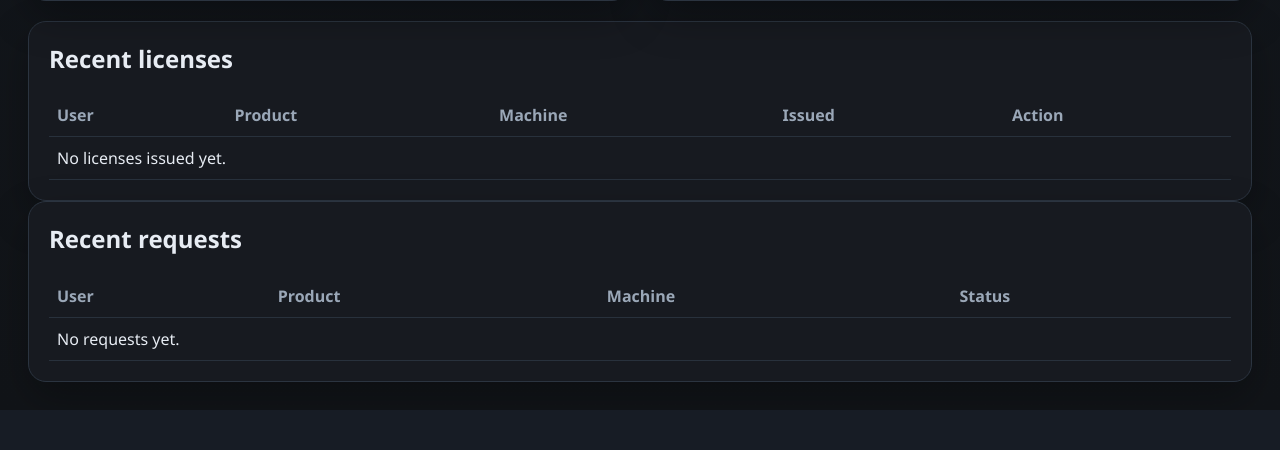
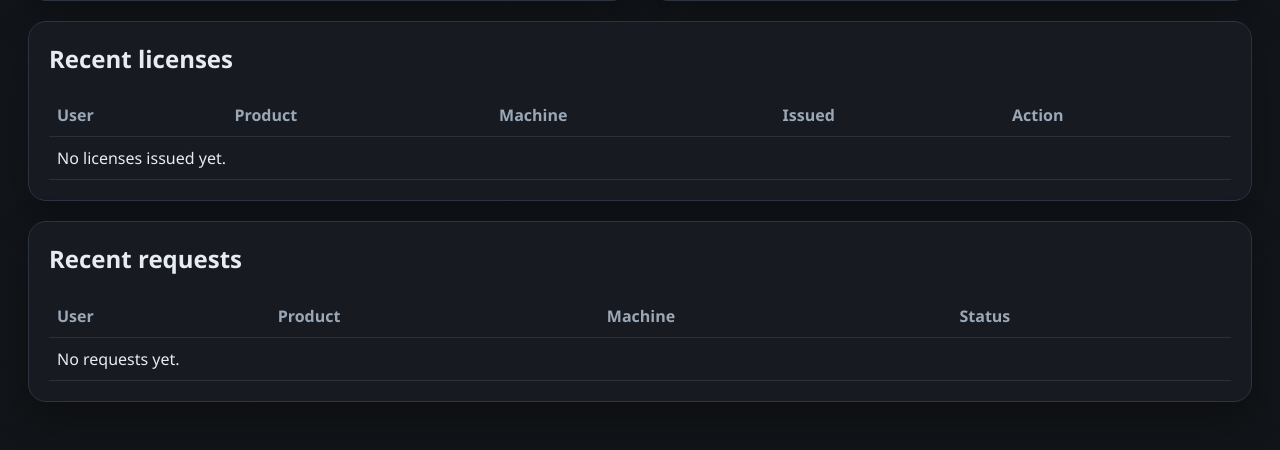
Before and after one commit to gablipinski/MegamuUtilities, a FastAPI app: template Gatekeeper/gatekeeper/templates/admin_dashboard.html in a window 1280 px wide. Shown: the part 954-1404 px from the top of the page. Before the commit the page ends 1364 px from the top, so only its background shows below. Run offline with FastAPI, Linux system fonts and the light colour scheme; the template is opened without the code that fills it, so the values that code supplies are empty.

Commit message:
feat: Update admin dashboard layout with stack cards for recent licenses and requests

```diff
--- a/Gatekeeper/gatekeeper/static/styles.css
+++ b/Gatekeeper/gatekeeper/static/styles.css
@@ -75,6 +75,12 @@ a:hover {
 }
 
 .grid {
+    display: grid;
+    gap: 20px;
+    margin-bottom: 20px;
+}
+
+.stack-cards {
     display: grid;
     gap: 20px;
     margin-bottom: 20px;
--- a/Gatekeeper/gatekeeper/templates/admin_dashboard.html
+++ b/Gatekeeper/gatekeeper/templates/admin_dashboard.html
@@ -258,6 +258,7 @@
 
 </section>
 
+<div class="stack-cards">
     <section class="card">
         <h2>Recent licenses</h2>
         <table>
@@ -315,4 +316,5 @@
             </tbody>
         </table>
     </section>
+</div>
 {% endblock %}
```
Lines whose indentation alone changed are shown as unchanged.
